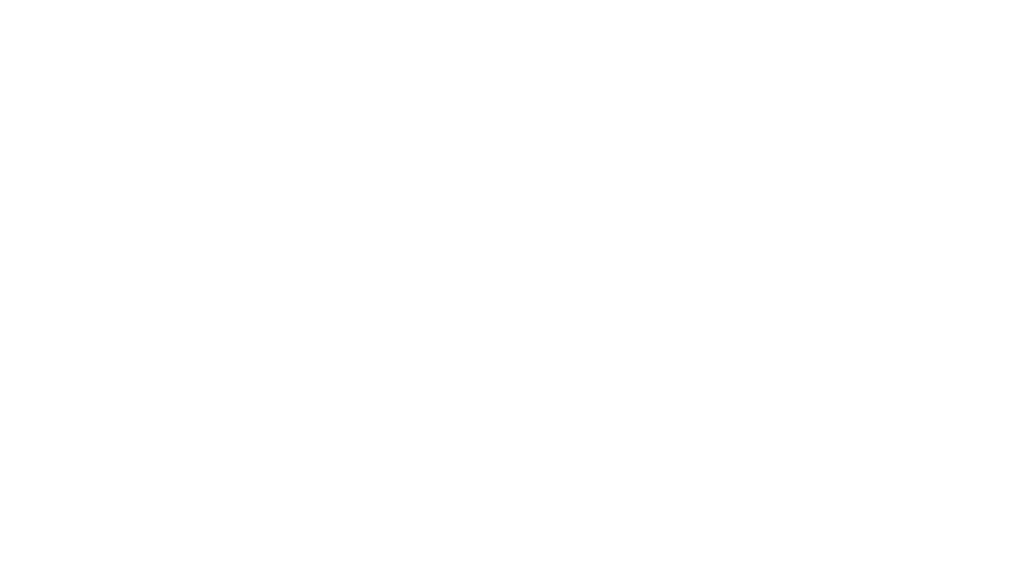
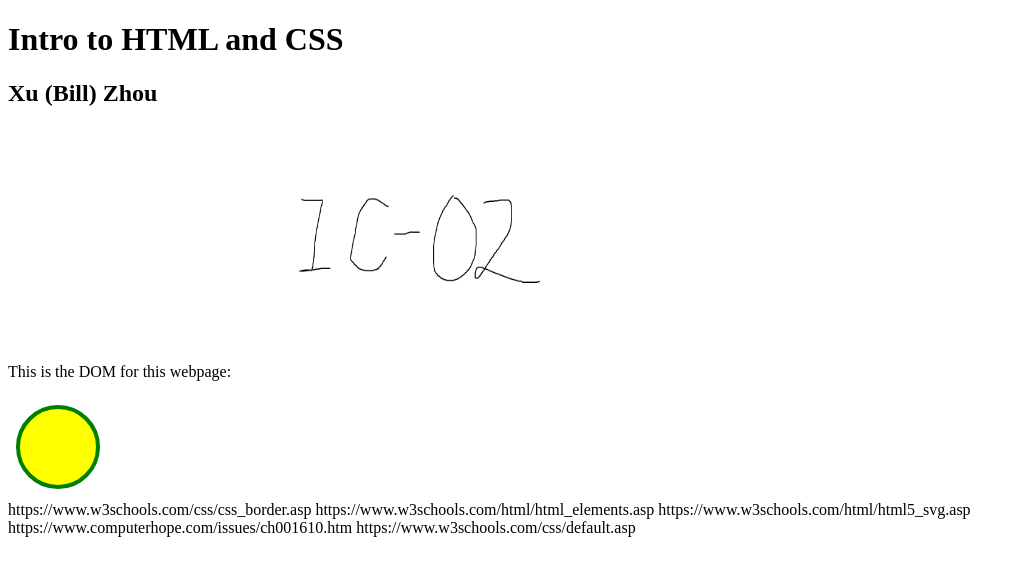
Before and after one commit to DS4200-Sec2-F22/ic-02-Vainglorier-code, a plain HTML site: page index.html in a window 1280 px wide. Shown: the whole page, without its empty margins (0-1025 px from the left). Drawn offline with Linux system fonts and the light colour scheme.

Commit message:
First edition

```diff
--- a/index.html
+++ b/index.html
@@ -3,11 +3,32 @@
 
 <head>
     <meta charset=utf-8/>
+    <title>ic-02</title>
 </head>
 
 
 <body>
+    <h1>Intro to HTML and CSS</h1>
+    <h2>Xu (Bill) Zhou</h2>
+    <div id="div1" class="container">
+        <p id="p1">This is the DOM for this webpage:
+            <img src="img.png" alt="HTML" width="350" height="250">
+        </p>
+    </div>
 
+    <div id="div2" class="container">
+        <svg width="100" height="100">
+            <circle cx="50" cy="50" r="40" stroke="green" stroke-width="4" fill="yellow" />
+        </svg>
+    </div>
+
+    <div id="div3" class="container">
+        https://www.w3schools.com/css/css_border.asp
+        https://www.w3schools.com/html/html_elements.asp
+        https://www.w3schools.com/html/html5_svg.asp
+        https://www.computerhope.com/issues/ch001610.htm
+        https://www.w3schools.com/css/default.asp
+    </div>
 
 </body>
 
--- /dev/null
+++ b/style.css
@@ -0,0 +1,13 @@
+h1 {
+    text-align: center;
+    font-family: Arial, Helvetica, sans-serif;
+}
+
+h2 {
+    text-align: center;
+    font-family: Arial, Helvetica, sans-serif;
+}
+
+div {
+    border-style: solid;
+}
```
Also changed, not shown: img.png (added).
